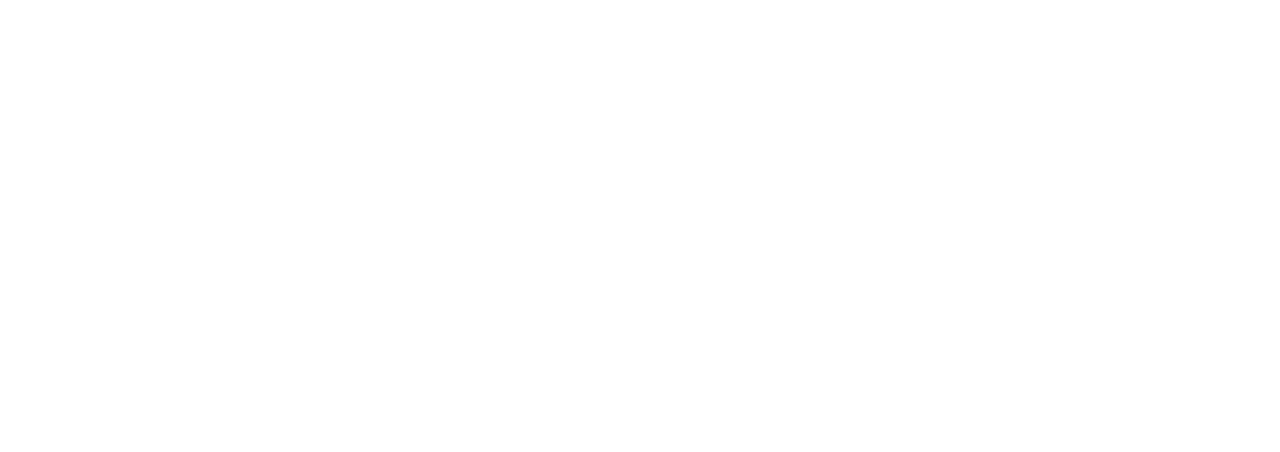
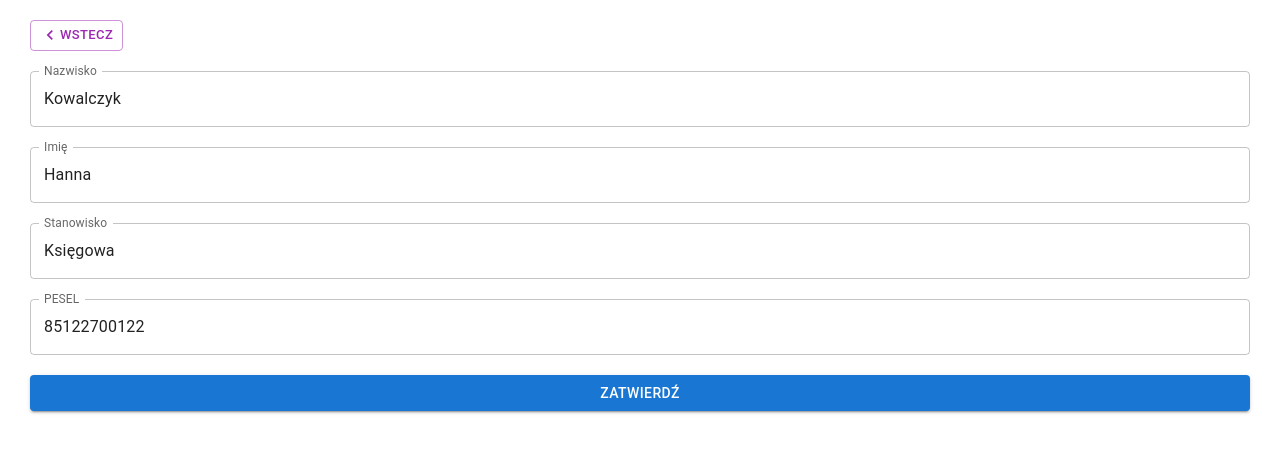
Before and after one commit to JoannaNowPl/UsefulLists-React, a React (Create React App) app: page /edtiEmployeeMainData/85122700122 in a window 1280 px wide. Before the commit this address had no page. Shown: the top 452 px of the page. Built offline with nearby package versions, Linux system fonts and the light colour scheme.

Commit message:
Created a form for updating employee's main data.

```diff
--- a/src/App.tsx
+++ b/src/App.tsx
@@ -4,6 +4,7 @@
 import { EmployeeAdditionalDataAddFormPage } from "./employeesList/EmployeeAdditionalDataAddForm.Page";
 import { EmployeeDetailsPage } from "./employeesList/EmployeeDetailsPage";
 import { EmployeeMainDataAddFormPage } from "./employeesList/EmployeeMainDataAddFormPage";
+import { EmployeeMainDataEditFormPage } from "./employeesList/EmployeeMainDataEditFormPage";
 import { EmployeesData, IEmployeesData } from "./employeesList/EmployeesData";
 import EmployeesListPage from "./employeesList/EmployeesListPage";
 import { IEmployeeAdditionalData } from "./employeesList/IEmployeeAdditionalData";
@@ -13,14 +14,14 @@
 function App() {
   const employeesDemoData: IEmployeesData[] = EmployeesData;
 
-  const [employeesMainData, setEmployeesMainData] =
+  const [employeesData, setEmployeesData] =
     React.useState<IEmployeesData[]>(employeesDemoData);
 
   const [selected, setSelected] = React.useState<readonly string[]>([]);
 
   const handleSelectAllClick = (event: React.ChangeEvent<HTMLInputElement>) => {
     if (event.target.checked) {
-      const allSelected = employeesMainData.map((n) => n.pesel);
+      const allSelected = employeesData.map((n) => n.pesel);
       setSelected(allSelected);
       return;
     }
@@ -47,30 +48,44 @@
   };
 
   const handleDeleteEmpClick = ():void => {
-    const updatedEmployeesMainData = [];
-    for (const el of employeesMainData) {
+    const updatedEmployeesData = [];
+    for (const el of employeesData) {
       if (selected.includes(el.pesel)) continue;
-      updatedEmployeesMainData.push(el);
+      updatedEmployeesData.push(el);
     }
-    setEmployeesMainData(updatedEmployeesMainData);
+    setEmployeesData(updatedEmployeesData);
     setSelected([]);
   };
 
   const handleAddEmpl = (newEmpl:IEmployeeMainData):void => {
-    employeesMainData.push(newEmpl);
-    setEmployeesMainData(employeesMainData);
+    employeesData.push(newEmpl);
+    setEmployeesData(employeesData);
   }
 
+  const handleEditEmplMainData = (updatedEmplMainData:IEmployeeMainData):void => {
+    const idPesel = updatedEmplMainData.pesel;
+    const updatedEmployeesData = [];
+    for (const el of employeesData) {
+      if (el.pesel === idPesel) {
+        const updatedEmpl = { ...el };
+        updatedEmpl.lastName = updatedEmplMainData.lastName;
+        updatedEmpl.firstName = updatedEmplMainData.firstName;
+        updatedEmpl.position = updatedEmplMainData.position;
+        updatedEmployeesData.push(updatedEmpl);
+        continue;
+      }
+      updatedEmployeesData.push(el);
+    }
+    setEmployeesData(updatedEmployeesData);
 
-
-
+  }
 
   const handleAddEmplData = (
     idPesel: string,
     newData: IEmployeeAdditionalData
   ):void => {
-    const updatedEmployeesMainData = [];
-    for (const el of employeesMainData) {
+    const updatedEmployeesData = [];
+    for (const el of employeesData) {
       if (el.pesel === idPesel) {
         const updatedEmpl = { ...el };
         updatedEmpl.streetWithNumber = newData.streetWithNumber;
@@ -78,12 +93,12 @@
         updatedEmpl.city = newData.city;
         updatedEmpl.phone = newData.phone;
         updatedEmpl.email = newData.email;
-        updatedEmployeesMainData.push(updatedEmpl);
+        updatedEmployeesData.push(updatedEmpl);
         continue;
       }
-      updatedEmployeesMainData.push(el);
+      updatedEmployeesData.push(el);
     }
-    setEmployeesMainData(updatedEmployeesMainData);
+    setEmployeesData(updatedEmployeesData);
   };
 
 
@@ -95,7 +110,7 @@
           path="/employeesList"
           element={
             <EmployeesListPage
-              employees={employeesMainData}
+              employees={employeesData}
               selected={selected}
               handleSelectAllClick={handleSelectAllClick}
               handleSelectClick={handleSelectClick}
@@ -105,7 +120,7 @@
         />
         <Route
           path="/employeeDetails/:id"
-          element={<EmployeeDetailsPage employees={employeesMainData} />}
+          element={<EmployeeDetailsPage employees={employeesData} />}
         />
         <Route
           path="/addDataForm/:id"
@@ -118,8 +133,14 @@
         />
          <Route
           path="/addEmployeeForm"
-          element={<EmployeeMainDataAddFormPage employees={employeesMainData} handleAddEmpl={handleAddEmpl} />}
+          element={<EmployeeMainDataAddFormPage employees={employeesData} handleAddEmpl={handleAddEmpl} />}
         />
+         <Route
+          path="/edtiEmployeeMainData/:id"
+          element={<EmployeeMainDataEditFormPage employees={employeesData} handleEditEmplMainData={handleEditEmplMainData} />}
+        />
+
+
       </Routes>
     </>
   );
--- a/src/employeesList/EmployeeMainData.tsx
+++ b/src/employeesList/EmployeeMainData.tsx
@@ -1,10 +1,14 @@
+import IconButton from "@mui/material/IconButton";
 import Table from "@mui/material/Table";
 import TableBody from "@mui/material/TableBody";
 import TableCell from "@mui/material/TableCell";
 import TableContainer from "@mui/material/TableContainer";
 import TableHead from "@mui/material/TableHead";
 import TableRow from "@mui/material/TableRow";
+import { Link } from "react-router-dom";
 import { IEmployeeMainData } from "./IEmployeeMainData";
+import CreateIcon from '@mui/icons-material/Create';
+import Tooltip from "@mui/material/Tooltip";
 
 export interface IEmployeeMainDataProps {
   employeeMainData: IEmployeeMainData;
@@ -24,6 +28,7 @@
               <TableCell> IMIĘ </TableCell>
               <TableCell> STANOWISKO </TableCell>
               <TableCell> PESEL </TableCell>
+              <TableCell></TableCell>
             </TableRow>
           </TableHead>
           <TableBody>
@@ -32,6 +37,17 @@
               <TableCell>{props.employeeMainData.firstName}</TableCell>
               <TableCell>{props.employeeMainData.position}</TableCell>
               <TableCell>{props.employeeMainData.pesel}</TableCell>
+              <TableCell>  <Tooltip title="Edytuj"><IconButton
+                          size="small"
+                          aria-label="Edytuj"
+                          component={Link}
+                          to={`/edtiEmployeeMainData/${props.employeeMainData.pesel}`}
+                          color="secondary"
+                        >
+                          <CreateIcon color="disabled" fontSize="small"/>
+                        </IconButton>
+                        </Tooltip>
+                        </TableCell>
             </TableRow>
           </TableBody>
         </Table>
--- /dev/null
+++ b/src/employeesList/EmployeeMainDataEditFormPage.tsx
@@ -0,0 +1,131 @@
+import { useFormik } from "formik";
+import * as yup from "yup";
+import TextField from "@mui/material/TextField";
+import Button from "@mui/material/Button";
+import { BackButton } from "../BackButton";
+import { IEmployeesData } from "./EmployeesData";
+import "./EmployeeAdditionalDataAddFormPage.css";
+import { IEmployeeMainData } from "./IEmployeeMainData";
+import { Params, useParams } from "react-router-dom";
+
+export interface IEmployeeMainDataEditProps {
+  employees: IEmployeesData[];
+  handleEditEmplMainData: (updatedEmplMainData: IEmployeeMainData) => void;
+}
+
+export function EmployeeMainDataEditFormPage(
+  props: IEmployeeMainDataEditProps
+): JSX.Element {
+  const params: Readonly<Params<string>> = useParams();
+  const idPesel: string = params.id || "";
+  const index = props.employees.findIndex((el) => el.pesel === idPesel);
+
+  const validationSchema = yup.object({
+    lastName: yup
+      .string()
+      .min(3, "Za mało znaków")
+      .max(30, "Za dużo znaków")
+      .required("Wymagany"),
+
+    firstName: yup
+      .string()
+      .min(3, "Za mało znaków")
+      .max(10, "Za dużo znaków")
+      .required("Wymagany"),
+
+    position: yup
+      .string()
+      .min(3, "Za mało znaków")
+      .max(20, "Za dużo znaków")
+      .required("Wymagany"),
+
+    pesel: yup
+      .string()
+      .min(11, "Za mało znaków")
+      .max(11, "Za dużo znaków")
+      .required("Wymagany"),
+  });
+
+  const formik = useFormik({
+    initialValues: {
+      lastName: `${props.employees[index].lastName}`,
+      firstName: `${props.employees[index].firstName}`,
+      position: `${props.employees[index].position}`,
+      pesel: `${props.employees[index].pesel}`,
+    },
+
+    validationSchema: validationSchema,
+
+    onSubmit: (_values, actions) => {
+      actions.setSubmitting(false);
+      actions.resetForm({
+        values: {
+          lastName: "",
+          firstName: "",
+          position: "",
+          pesel: "",
+        },
+      });
+    },
+  });
+
+  return (
+    <div>
+      <BackButton to={`/employeeDetails/${idPesel}`} />
+      <br />
+      <br />
+      <form onSubmit={formik.handleSubmit}>
+        <TextField
+          fullWidth
+          id="lastName"
+          name="lastName"
+          label="Nazwisko"
+          value={formik.values.lastName}
+          onChange={formik.handleChange}
+          error={formik.touched.lastName && Boolean(formik.errors.lastName)}
+          helperText={formik.touched.lastName && formik.errors.lastName}
+        />
+        <TextField
+          fullWidth
+          id="firstName"
+          name="firstName"
+          label="Imię"
+          value={formik.values.firstName}
+          onChange={formik.handleChange}
+          error={formik.touched.firstName && Boolean(formik.errors.firstName)}
+          helperText={formik.touched.firstName && formik.errors.firstName}
+        />
+        <TextField
+          fullWidth
+          id="position"
+          name="position"
+          label="Stanowisko"
+          value={formik.values.position}
+          onChange={formik.handleChange}
+          error={formik.touched.position && Boolean(formik.errors.position)}
+          helperText={formik.touched.position && formik.errors.position}
+        />
+        <TextField
+          fullWidth
+          id="pesel"
+          name="pesel"
+          label="PESEL"
+          value={formik.values.pesel}
+          error={formik.touched.pesel && Boolean(formik.errors.pesel)}
+          helperText={formik.touched.pesel && formik.errors.pesel}
+          color="error"
+        />
+
+        <Button
+          color="primary"
+          variant="contained"
+          fullWidth
+          type="submit"
+          onClick={() => props.handleEditEmplMainData(formik.values)}
+        >
+          Zatwierdź
+        </Button>
+      </form>
+    </div>
+  );
+}
```
